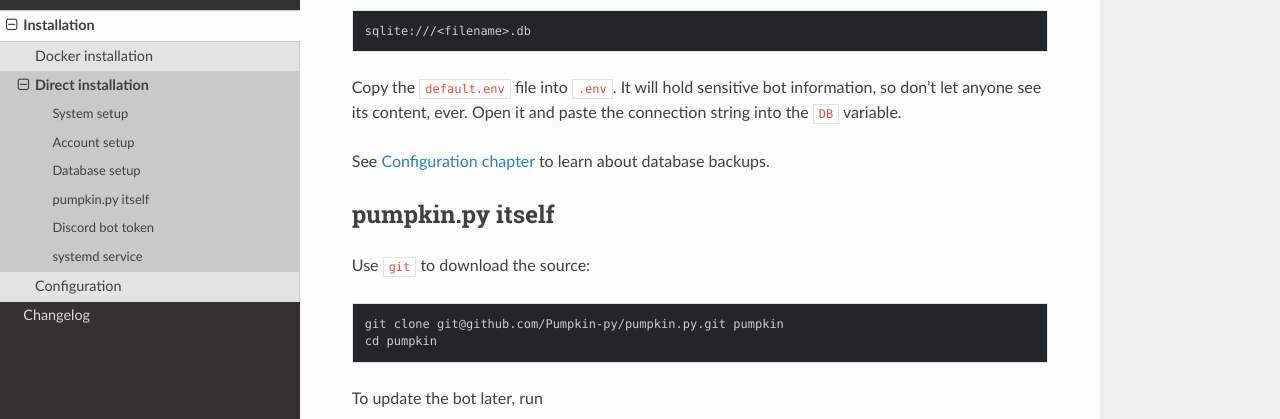
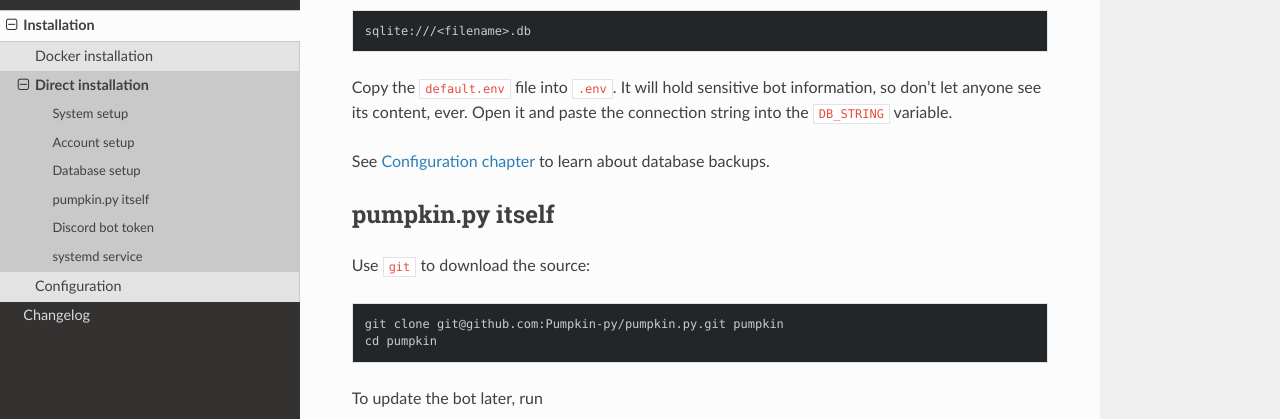
Before and after one commit to pumpkin-py/pumpkin-py, a Sphinx documentation site: the page built from docs/installation/02-direct.rst, in a window 1280 px wide and 900 px high, scrolled down 2982 px. Shown: the part 153-572 px from the top of the window. Built offline with Sphinx 7.4.7 and the Read the Docs theme 2.0.0, drawn with Linux system fonts in a browser that asks for light colours; pages that are not in the unit, such as notebooks, are missing from menus; some of the changed text lies outside the part shown.

Commit message:
DOCS: Update installation manual errors

```diff
--- a/docs/installation/02-direct.rst
+++ b/docs/installation/02-direct.rst
@@ -141,7 +141,7 @@
 
 	sqlite:///<filename>.db
 
-Copy the ``default.env`` file into ``.env``. It will hold sensitive bot information, so don't let anyone see its content, ever. Open it and paste the connection string into the ``DB`` variable.
+Copy the ``default.env`` file into ``.env``. It will hold sensitive bot information, so don't let anyone see its content, ever. Open it and paste the connection string into the ``DB_STRING`` variable.
 
 See :doc:`Configuration chapter <03-config>` to learn about database backups.
 
@@ -154,7 +154,7 @@
 
 .. code-block:: bash
 
-	git clone git@github.com/Pumpkin-py/pumpkin.py.git pumpkin
+	git clone git@github.com:Pumpkin-py/pumpkin.py.git pumpkin
 	cd pumpkin
 
 To update the bot later, run
```
Also changed, not shown: other parts of docs/installation/02-direct.rst (+2 -2 lines).
